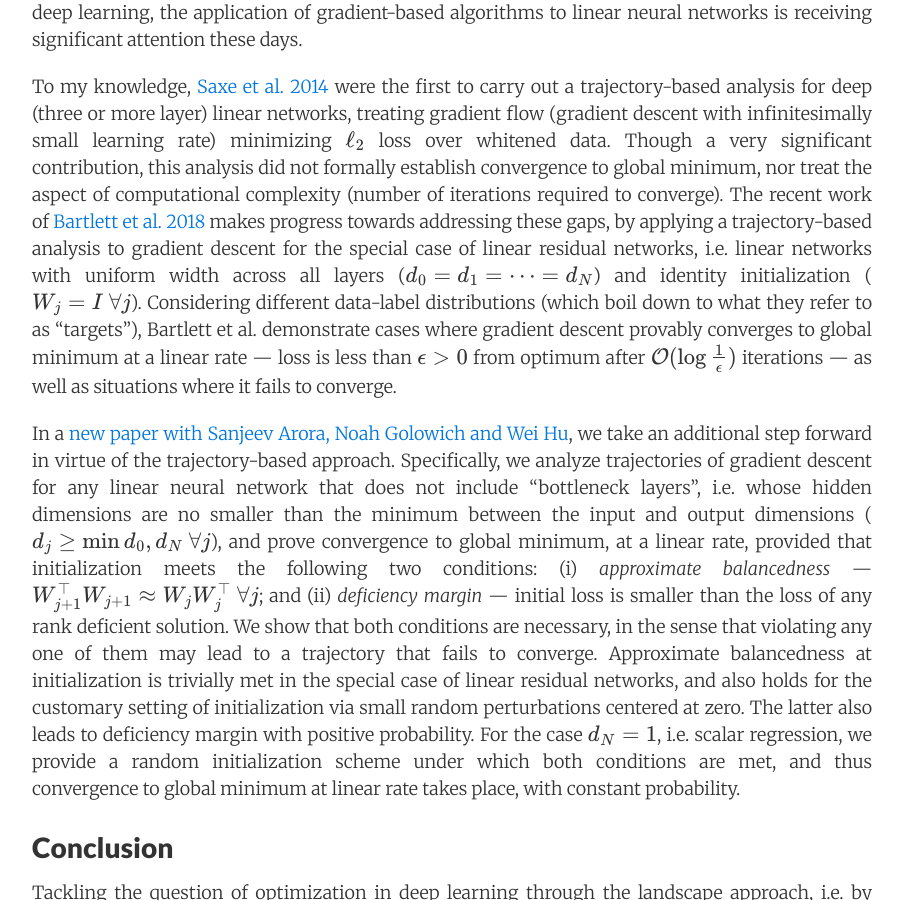
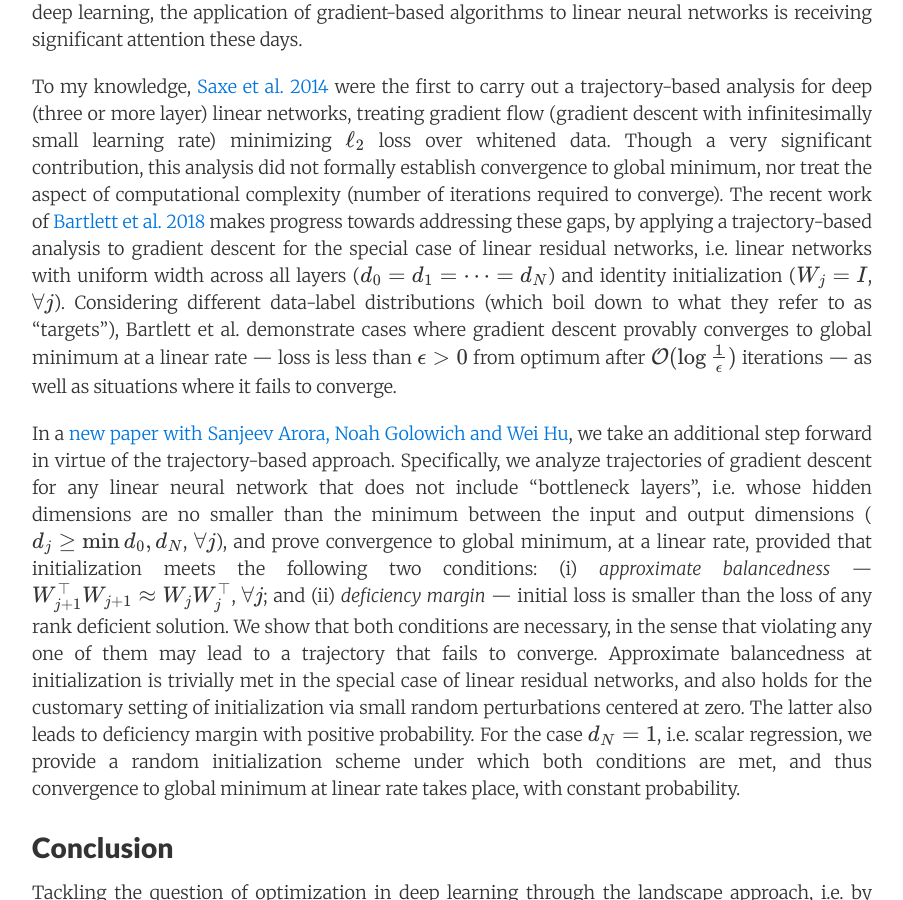
Before and after one commit to offconvex/offconvex.github.io, a Jekyll site: the page built from _posts/2018-11-02-optimization-beyond-landscape.md, in a window 1280 px wide and 900 px high, scrolled down 3231 px. Shown: the whole window, without its empty margins (188-1091 px from the left). Built offline with Jekyll 4.4.1, drawn with Linux system fonts in a browser that asks for light colours; nearby versions of some CDN libraries; formulas are drawn with MathJax 3; comment, search, counter and statistics services are not loaded.

Commit message:
optimization-beyond-landscape: small semantic changes

```diff
--- a/_posts/2018-11-02-optimization-beyond-landscape.md
+++ b/_posts/2018-11-02-optimization-beyond-landscape.md
@@ -14,7 +14,7 @@
 
 Many papers on optimization in deep learning implicitly assume that a rigorous understanding will follow from establishing geometric properties of the loss landscape, and in particular, of critical points (points where the gradient vanishes).
 For example, through an analogy with the spherical spin-glass model from condensed matter physics, [Choromanska et al. 2015](http://proceedings.mlr.press/v38/choromanska15.pdf) argued that in deep learning, suboptimal critical points are overwhelmingly likely to have negative eigenvalues to their Hessian.
-The latter essentially means that there are *no poor local minima* and that *saddle points are strict* --- properties which have been formally proven for problems involving different **shallow** (two layer) models, e.g. [matrix sensing](https://papers.nips.cc/paper/6271-global-optimality-of-local-search-for-low-rank-matrix-recovery.pdf), [matrix completion](https://papers.nips.cc/paper/6048-matrix-completion-has-no-spurious-local-minimum.pdf), [orthogonal tensor decomposition](http://proceedings.mlr.press/v40/Ge15.pdf), [phase retrieval](https://arxiv.org/pdf/1602.06664.pdf), and [neural networks with quadratic activation](http://proceedings.mlr.press/v80/du18a/du18a.pdf).
+The latter essentially means that there are *no poor local minima*, and that *saddle points are strict* --- properties which have been formally proven for problems involving different **shallow** (two layer) models, e.g. [matrix sensing](https://papers.nips.cc/paper/6271-global-optimality-of-local-search-for-low-rank-matrix-recovery.pdf), [matrix completion](https://papers.nips.cc/paper/6048-matrix-completion-has-no-spurious-local-minimum.pdf), [orthogonal tensor decomposition](http://proceedings.mlr.press/v40/Ge15.pdf), [phase retrieval](https://arxiv.org/pdf/1602.06664.pdf), and [neural networks with quadratic activation](http://proceedings.mlr.press/v80/du18a/du18a.pdf).
 In their excellent posts on this blog, [Rong Ge](http://www.offconvex.org/2016/03/22/saddlepoints/), [Ben Recht](http://www.offconvex.org/2016/03/24/saddles-again/) and [Chi Jin and Michael Jordan](http://www.offconvex.org/2017/07/19/saddle-efficiency/) told us that gradient descent escapes strict saddle points, and that this process is efficient if random perturbations are added to the algorithm.
 This means that the above treatments of shallow models, and, roughly speaking, any landscape analysis that rules out existence of poor local minima and non-strict saddles, immediately imply convergence of gradient descent to global minimum!
 
@@ -52,12 +52,12 @@
 
 To my knowledge, [Saxe et al. 2014](https://arxiv.org/pdf/1312.6120.pdf) were the first to carry out a trajectory-based analysis for deep (three or more layer) linear networks, treating gradient flow (gradient descent with infinitesimally small learning rate) minimizing $\ell_2$ loss over whitened data.
 Though a very significant contribution, this analysis did not formally establish convergence to global minimum, nor treat the aspect of computational complexity (number of iterations required to converge).
-The recent work of [Bartlett et al. 2018](http://proceedings.mlr.press/v80/bartlett18a.html) makes progress towards addressing these gaps, by applying a trajectory-based analysis to gradient descent for the special case of linear residual networks, i.e. linear networks with uniform width across all layers ($d_0=d_1=\cdots=d_N$) and identity initialization ($W_j=I ~ \forall j$).
+The recent work of [Bartlett et al. 2018](http://proceedings.mlr.press/v80/bartlett18a.html) makes progress towards addressing these gaps, by applying a trajectory-based analysis to gradient descent for the special case of linear residual networks, i.e. linear networks with uniform width across all layers ($d_0=d_1=\cdots=d_N$) and identity initialization ($W_j=I$, $\forall j$).
 Considering different data-label distributions (which boil down to what they refer to as "targets"), Bartlett et al. demonstrate cases where gradient descent provably converges to global minimum at a linear rate --- loss is less than $\epsilon>0$ from optimum after $\mathcal{O}(\log\frac{1}{\epsilon})$ iterations --- as well as situations where it fails to converge.
 
 In a [new paper with Sanjeev Arora, Noah Golowich and Wei Hu](https://arxiv.org/pdf/1810.02281.pdf), we take an additional step forward in virtue of the trajectory-based approach.
-Specifically, we analyze trajectories of gradient descent for any linear neural network that does not include "bottleneck layers", i.e. whose hidden dimensions are no smaller than the minimum between the input and output dimensions ($d_j \geq \min\{d_0,d_N\} ~ \forall j$), and prove convergence to global minimum, at a linear rate, provided that initialization meets the following two conditions:
-(i) *approximate balancedness* --- $W_{j+1}^\top W_{j+1} \approx W_j W_j^\top ~ \forall j$;
+Specifically, we analyze trajectories of gradient descent for any linear neural network that does not include "bottleneck layers", i.e. whose hidden dimensions are no smaller than the minimum between the input and output dimensions ($d_j \geq \min\{d_0,d_N\}$, $\forall j$), and prove convergence to global minimum, at a linear rate, provided that initialization meets the following two conditions:
+(i) *approximate balancedness* --- $W_{j+1}^\top W_{j+1} \approx W_j W_j^\top$, $\forall j$;
 and (ii) *deficiency margin* --- initial loss is smaller than the loss of any rank deficient solution.
 We show that both conditions are necessary, in the sense that violating any one of them may lead to a trajectory that fails to converge.
 Approximate balancedness at initialization is trivially met in the special case of linear residual networks, and also holds for the customary setting of initialization via small random perturbations centered at zero.
```
